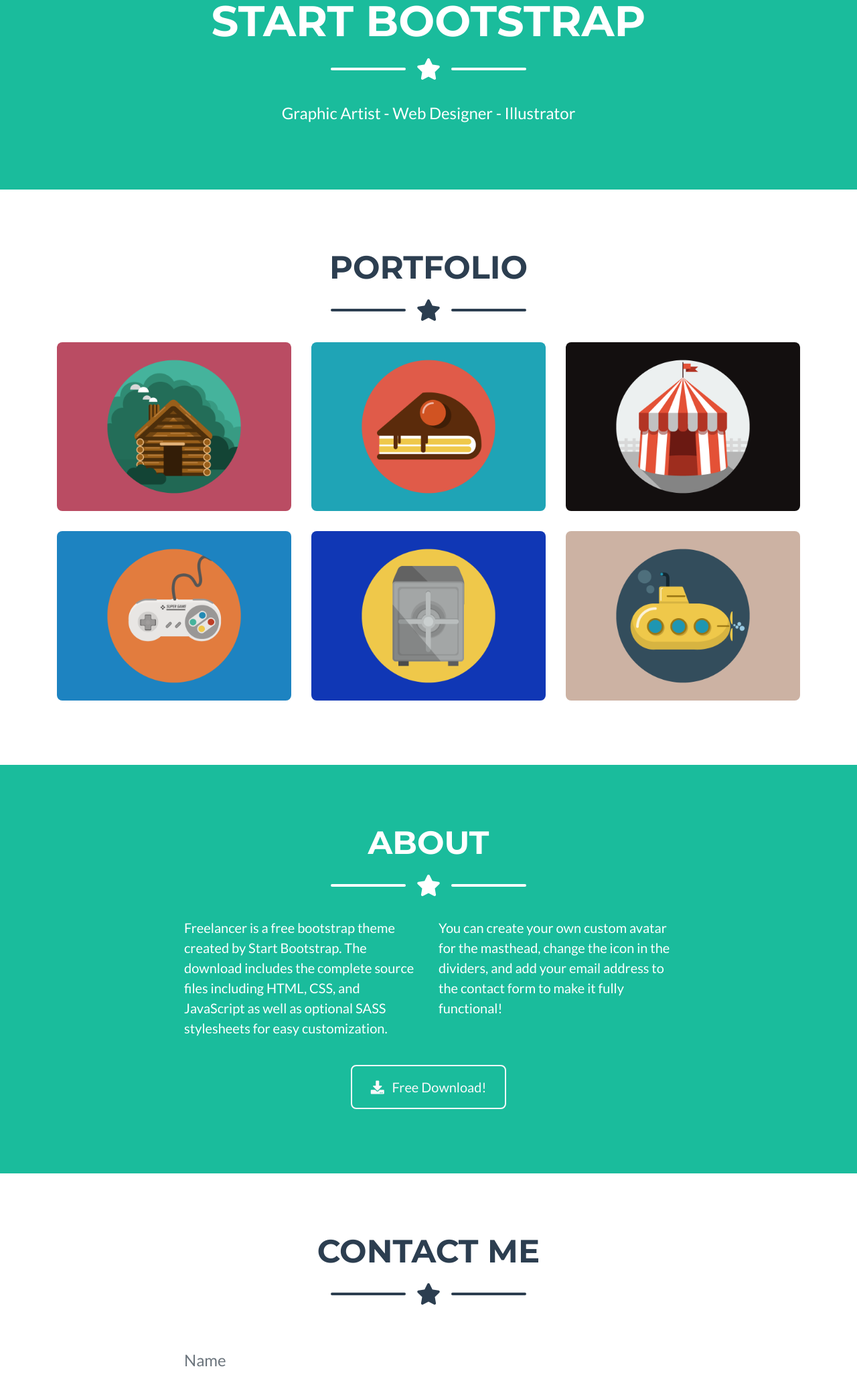
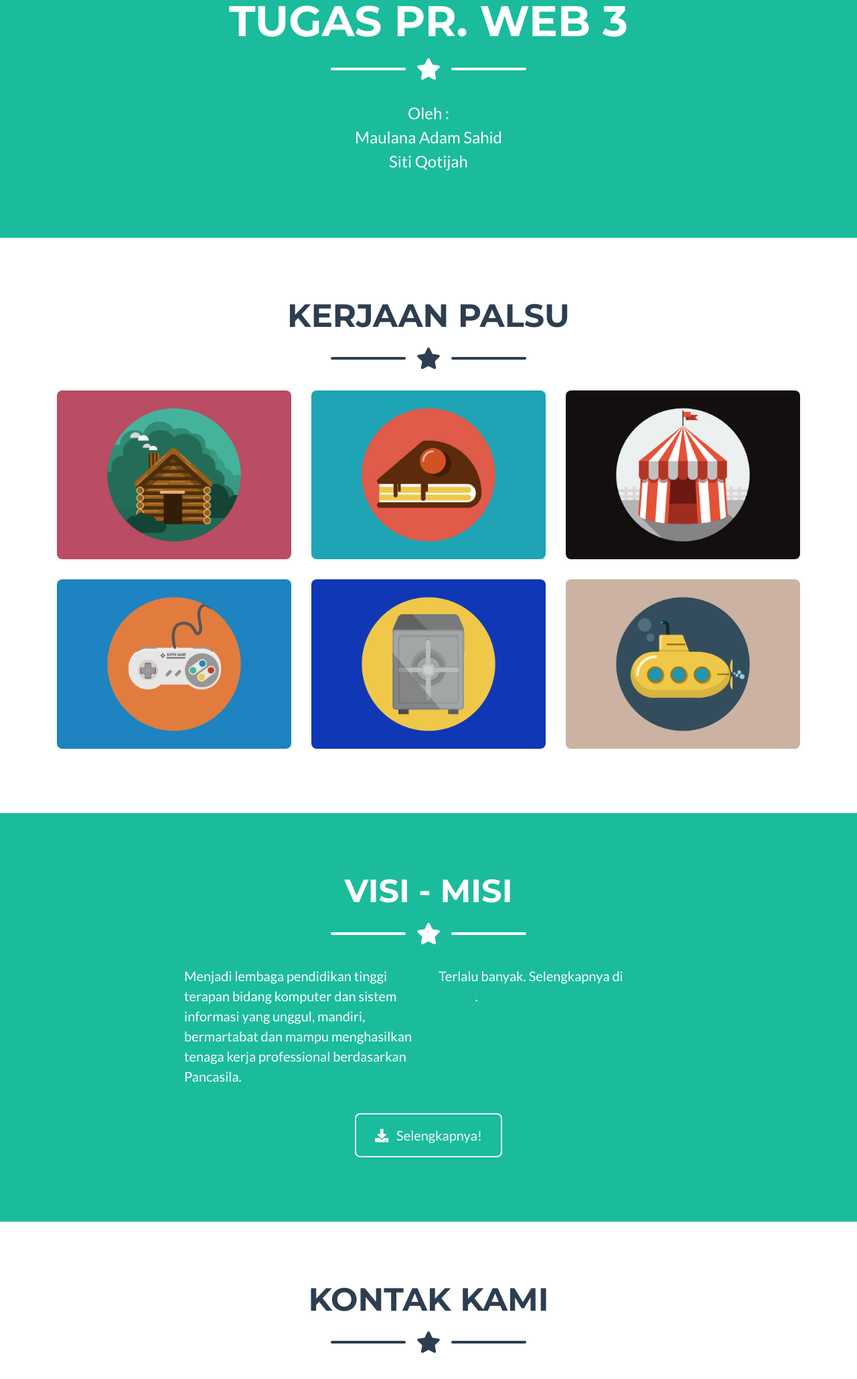
Before and after one commit to masadam/Web3A-Kelompok9, a website with bundled scripts: page index.html in a window 1280 px wide. Shown: the part 500-2559 px from the top of the page at 67% size. Built offline with nearby package versions, Linux system fonts and the light colour scheme.

Commit message:
first edit

```diff
--- a/index.html
+++ b/index.html
@@ -8,7 +8,7 @@
   <meta name="description" content="">
   <meta name="author" content="">
 
-  <title>Freelancer - Start Bootstrap Theme</title>
+  <title>Tugas Pr. Web 3 - Komsi UGM</title>
 
   <!-- Custom fonts for this theme -->
   <link href="vendor/fontawesome-free/css/all.min.css" rel="stylesheet" type="text/css">
@@ -25,7 +25,7 @@
   <!-- Navigation -->
   <nav class="navbar navbar-expand-lg bg-secondary text-uppercase fixed-top" id="mainNav">
     <div class="container">
-      <a class="navbar-brand js-scroll-trigger" href="#page-top">Start Bootstrap</a>
+      <a class="navbar-brand js-scroll-trigger" href="#page-top">KOMSI</a>
       <button class="navbar-toggler navbar-toggler-right text-uppercase font-weight-bold bg-primary text-white rounded" type="button" data-toggle="collapse" data-target="#navbarResponsive" aria-controls="navbarResponsive" aria-expanded="false" aria-label="Toggle navigation">
         Menu
         <i class="fas fa-bars"></i>
@@ -33,13 +33,13 @@
       <div class="collapse navbar-collapse" id="navbarResponsive">
         <ul class="navbar-nav ml-auto">
           <li class="nav-item mx-0 mx-lg-1">
-            <a class="nav-link py-3 px-0 px-lg-3 rounded js-scroll-trigger" href="#portfolio">Portfolio</a>
+            <a class="nav-link py-3 px-0 px-lg-3 rounded js-scroll-trigger" href="#portfolio">Kerjaan Palsu</a>
           </li>
           <li class="nav-item mx-0 mx-lg-1">
-            <a class="nav-link py-3 px-0 px-lg-3 rounded js-scroll-trigger" href="#about">About</a>
+            <a class="nav-link py-3 px-0 px-lg-3 rounded js-scroll-trigger" href="#about">Tentang Komsi</a>
           </li>
           <li class="nav-item mx-0 mx-lg-1">
-            <a class="nav-link py-3 px-0 px-lg-3 rounded js-scroll-trigger" href="#contact">Contact</a>
+            <a class="nav-link py-3 px-0 px-lg-3 rounded js-scroll-trigger" href="#contact">Kontak Kami</a>
           </li>
         </ul>
       </div>
@@ -54,7 +54,7 @@
       <img class="masthead-avatar mb-5" src="img/avataaars.svg" alt="">
 
       <!-- Masthead Heading -->
-      <h1 class="masthead-heading text-uppercase mb-0">Start Bootstrap</h1>
+      <h1 class="masthead-heading text-uppercase mb-0">Tugas Pr. Web 3</h1>
 
       <!-- Icon Divider -->
       <div class="divider-custom divider-light">
@@ -66,7 +66,7 @@
       </div>
 
       <!-- Masthead Subheading -->
-      <p class="masthead-subheading font-weight-light mb-0">Graphic Artist - Web Designer - Illustrator</p>
+      <p class="masthead-subheading font-weight-light mb-0">Oleh : </br> Maulana Adam Sahid </br> Siti Qotijah</p>
 
     </div>
   </header>
@@ -76,7 +76,7 @@
     <div class="container">
 
       <!-- Portfolio Section Heading -->
-      <h2 class="page-section-heading text-center text-uppercase text-secondary mb-0">Portfolio</h2>
+      <h2 class="page-section-heading text-center text-uppercase text-secondary mb-0">Kerjaan Palsu</h2>
 
       <!-- Icon Divider -->
       <div class="divider-custom">
@@ -173,7 +173,7 @@
     <div class="container">
 
       <!-- About Section Heading -->
-      <h2 class="page-section-heading text-center text-uppercase text-white">About</h2>
+      <h2 class="page-section-heading text-center text-uppercase text-white">VISI - MISI</h2>
 
       <!-- Icon Divider -->
       <div class="divider-custom divider-light">
@@ -187,18 +187,18 @@
       <!-- About Section Content -->
       <div class="row">
         <div class="col-lg-4 ml-auto">
-          <p class="lead">Freelancer is a free bootstrap theme created by Start Bootstrap. The download includes the complete source files including HTML, CSS, and JavaScript as well as optional SASS stylesheets for easy customization.</p>
+          <p class="lead">Menjadi lembaga pendidikan tinggi terapan bidang komputer dan sistem informasi yang unggul, mandiri, bermartabat dan mampu menghasilkan tenaga kerja professional berdasarkan Pancasila.</p>
         </div>
         <div class="col-lg-4 mr-auto">
-          <p class="lead">You can create your own custom avatar for the masthead, change the icon in the dividers, and add your email address to the contact form to make it fully functional!</p>
+          <p class="lead">Terlalu banyak. Selengkapnya di <a href="http://tedi.sv.ugm.ac.id/en/d3-komputer-dan-sistem-informasi/"> Web Komsi</a>.</p>
         </div>
       </div>
 
       <!-- About Section Button -->
       <div class="text-center mt-4">
-        <a class="btn btn-xl btn-outline-light" href="https://startbootstrap.com/themes/freelancer/">
+        <a class="btn btn-xl btn-outline-light" href="http://tedi.sv.ugm.ac.id/en/d3-komputer-dan-sistem-informasi/">
           <i class="fas fa-download mr-2"></i>
-          Free Download!
+          Selengkapnya!
         </a>
       </div>
 
@@ -210,7 +210,7 @@
     <div class="container">
 
       <!-- Contact Section Heading -->
-      <h2 class="page-section-heading text-center text-uppercase text-secondary mb-0">Contact Me</h2>
+      <h2 class="page-section-heading text-center text-uppercase text-secondary mb-0">Kontak Kami</h2>
 
       <!-- Icon Divider -->
       <div class="divider-custom">
@@ -229,7 +229,6 @@
             <div class="control-group">
               <div class="form-group floating-label-form-group controls mb-0 pb-2">
                 <label>Name</label>
-                <input class="form-control" id="name" type="text" placeholder="Name" required="required" data-validation-required-message="Please enter your name.">
                 <p class="help-block text-danger"></p>
               </div>
             </div>
```
